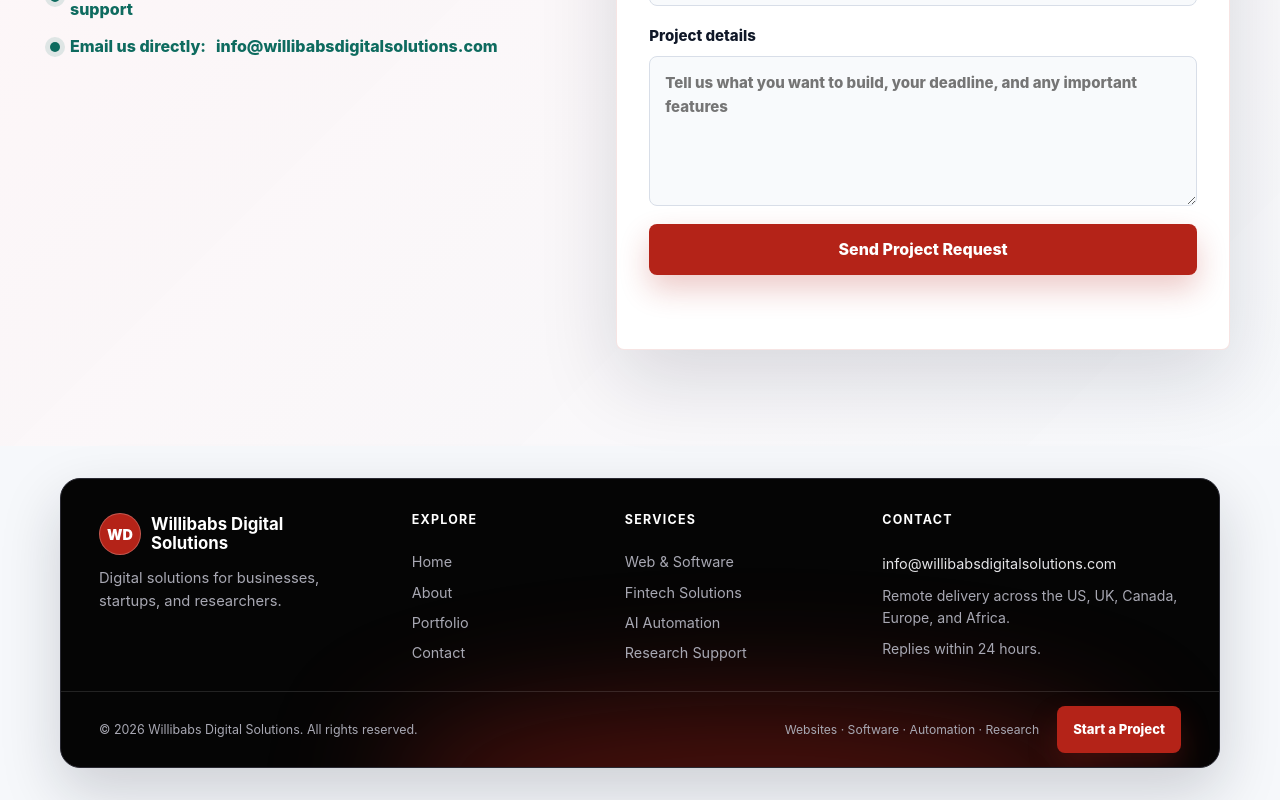
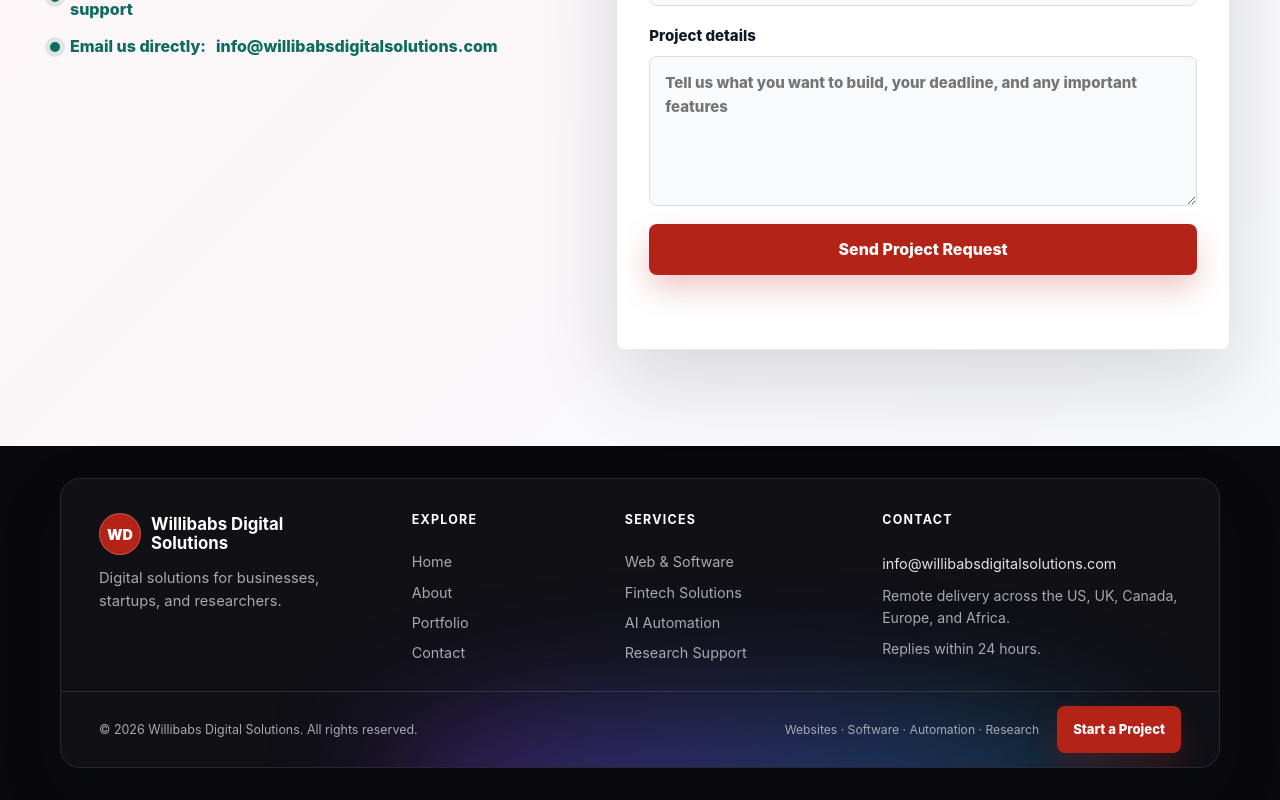
Before and after one commit to davidjames2708-dotcom/willibabsdigitalsolutions, a Next.js app: page / in a window 1280 px wide. Shown: the part 8107-8907 px from the top of the page. Built offline with nearby package versions, Linux system fonts and the light colour scheme.

Commit message:
Match footer colors to FAQ section

```diff
--- a/style.css
+++ b/style.css
@@ -3187,7 +3187,7 @@ textarea:focus {
 .footer {
   padding: 32px 20px;
   color: #ffffff;
-  background: #f6f8fb;
+  background: #09090c;
 }
 
 .footer-shell {
@@ -3196,9 +3196,9 @@ textarea:focus {
   width: min(1160px, 100%);
   margin: 0 auto;
   overflow: hidden;
-  border: 1px solid #292932;
+  border: 1px solid #292832;
   border-radius: 20px;
-  background: #050505;
+  background: #101015;
   box-shadow: 0 24px 60px rgba(16, 24, 40, 0.18);
 }
 
@@ -3211,7 +3211,7 @@ textarea:focus {
   bottom: -100px;
   height: 160px;
   border-radius: 50%;
-  background: rgba(180, 35, 24, 0.42);
+  background: linear-gradient(90deg, rgba(124, 58, 237, 0.48), rgba(14, 165, 233, 0.34));
   filter: blur(62px);
 }
 
```
